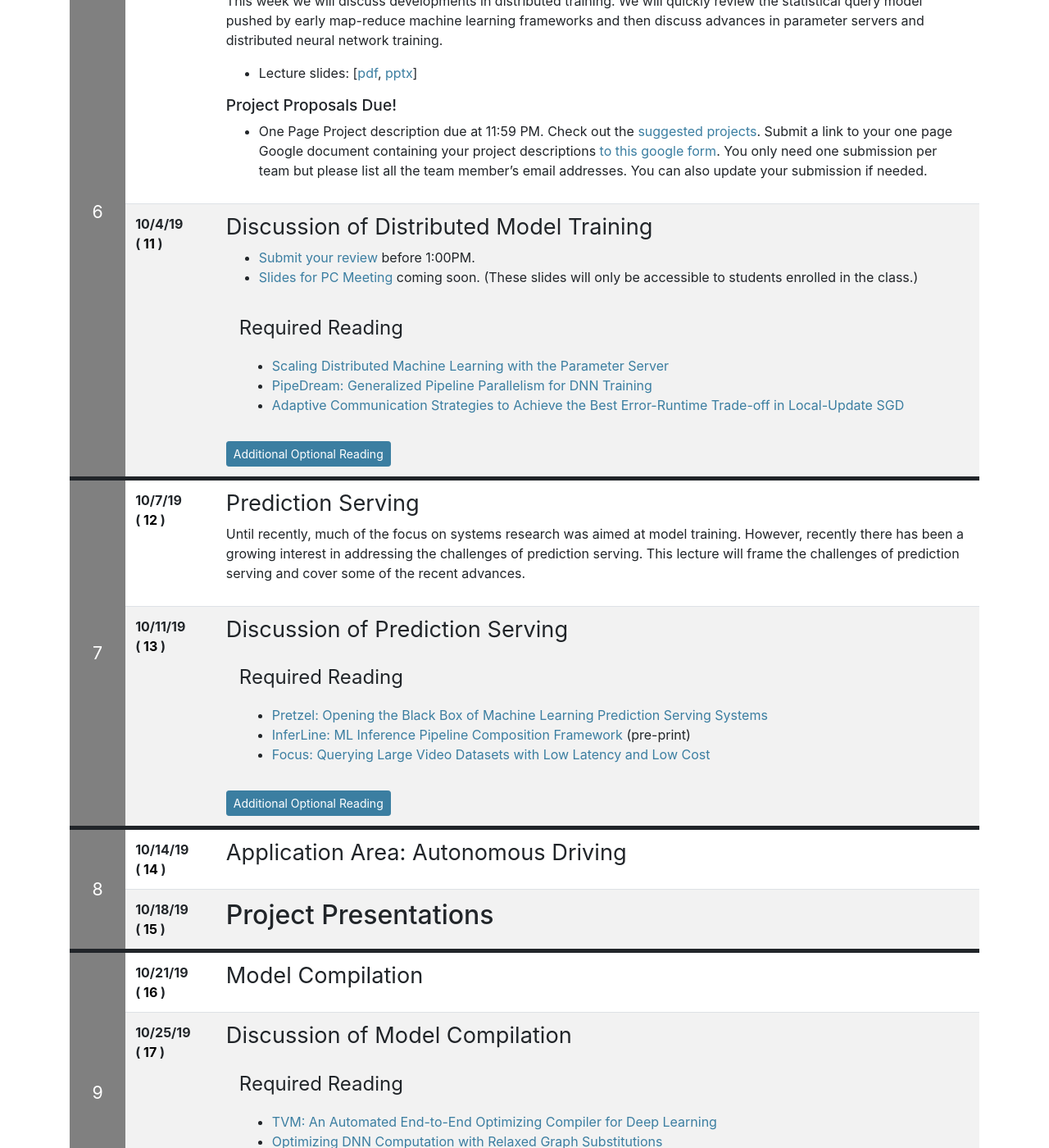
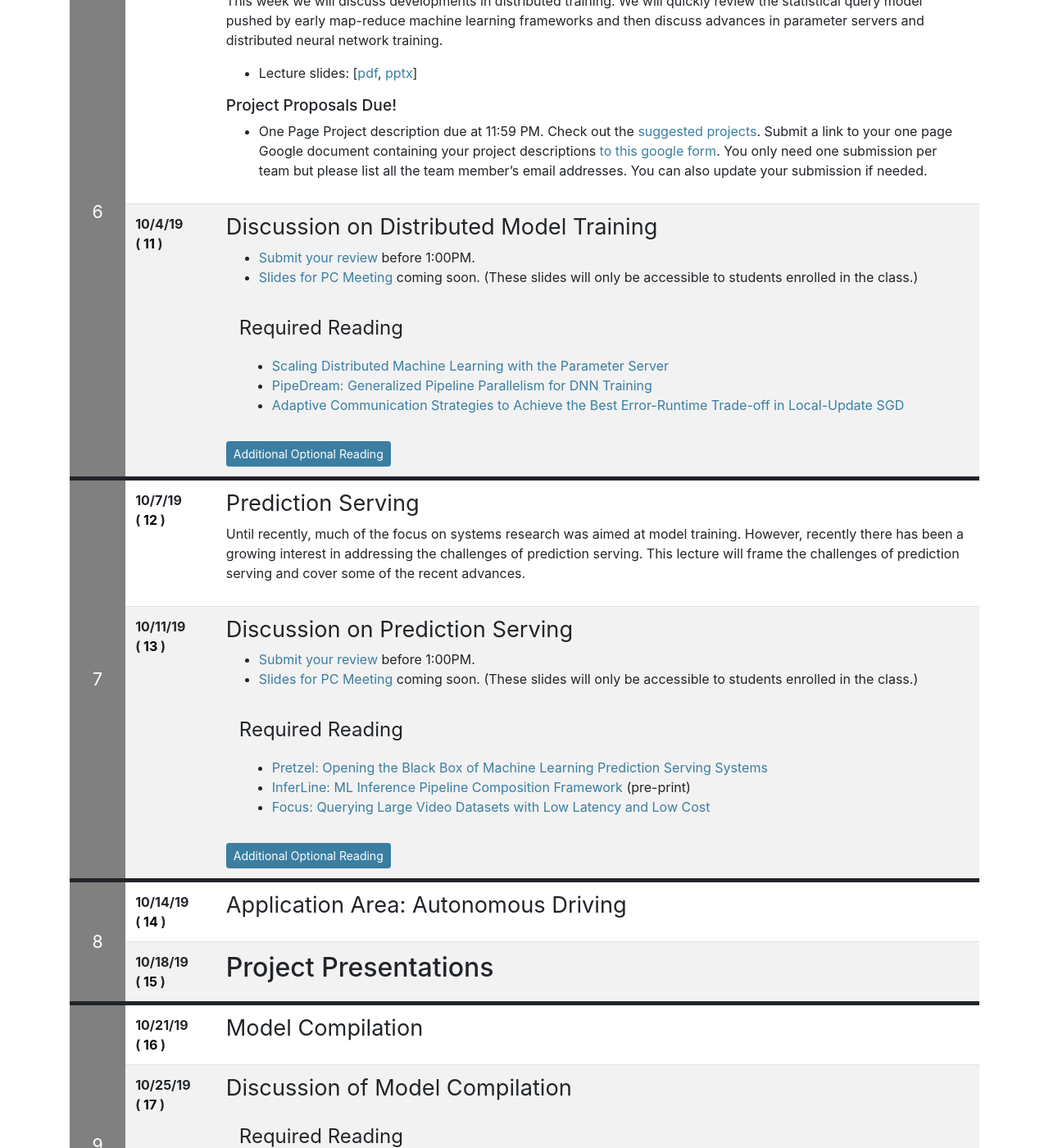
Before and after one commit to ucbrise/cs294-ai-sys-fa19, a Jekyll site: the page built from index.md, in a window 1280 px wide and 1400 px high, scrolled down 3684 px. Shown: the whole window at 82% size. Built offline with Jekyll 4.4.1, drawn with Linux system fonts in a browser that asks for light colours; nearby versions of some CDN libraries; our own code applies the rules of GitHub Pages for plain Markdown files.

Commit message:
updating links

```diff
--- a/index.md
+++ b/index.md
@@ -349,7 +349,7 @@
 
 
 {% include syllabus_entry %}
-## Discussion of Distributed Model Training
+## Discussion on Distributed Model Training
 
 
 * [Submit your review](https://forms.gle/foiDoWZs1cRqqnhF7) before 1:00PM.
@@ -409,7 +409,11 @@
 
 
 {% include syllabus_entry %}
-## Discussion of Prediction Serving
+## Discussion on Prediction Serving
+
+* [Submit your review](https://forms.gle/Fs5HXiM6msjPAEMz8) before 1:00PM.
+* [Slides for PC Meeting](https://docs.google.com/presentation/d/1bT_9e85gmC8i271IpbjFz97eemWYDp3UdyXHG2XGMlM/edit#slide=id.p1) coming soon. (These slides will only be accessible to students enrolled in the class.)
+
 
 <div class="reading">
 <div class="required_reading" markdown="1">
```
